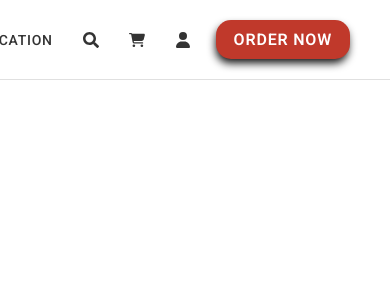
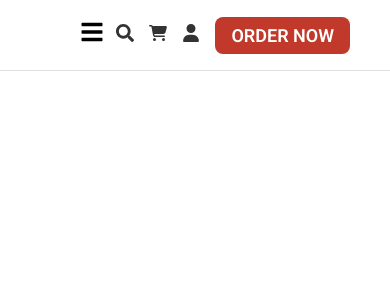
Before and after one commit to soultef/restaurant-management-system-frontend, a React (Create React App) app: page / in a window 390 px wide. Shown: the top 300 px of the page. Built offline with nearby package versions, Linux system fonts and the light colour scheme.

Commit message:
update nav bar and css to make it responsive

```diff
--- a/src/CSS/NavBar.css
+++ b/src/CSS/NavBar.css
@@ -5,65 +5,141 @@
   box-sizing: border-box;
 }
 
+:root{
+    --primary-color:#c0392b;
+}
+
+
 .nav-bar {
   display: flex;
-  justify-content: flex-end;
+  justify-content: space-between;
   align-items: center;
-  padding: 20px 40px;
+  padding: 20px 40px 20px 80px;
+  position: relative;
+  z-index: 1000;
   background-color: #ffffff;
   font-family: 'Roboto', sans-serif;
   border-bottom: 1px solid #e0e0e0;
 }
 
 
-.nav-bar ul {
-  list-style: none;
+.menu-nav-link {
   display: flex;
   align-items: center;
+  gap: 25px;
+  list-style: none;
 }
 
-.menu-nav-link {
-  margin-right: auto;
-  margin-left: 60px;
-}
-
-
-.nav-bar a {
+.menu-nav-link a {
   text-decoration: none;
   color: #333;
-  font-size: 14px;
   font-weight: 500;
-  text-transform: uppercase;
-  letter-spacing: 0.05em;
-  padding: 10px 15px;
-  transition: color 0.2s ease;
+  transition: color 0.3s ease;
 }
 
 .menu-nav-link a:hover {
   color: #c0392b;
 }
 
-.cart-nav-link a {
-  font-size: 16px;
-  display: flex;
-  align-items: center;
-  justify-content: center;
+
+.menu-side-bar {
+  display: none;
+}
+
+.menu-nav-link li:first-child {
+  display: none;
+  font-size: 24px;
+  cursor: pointer;
 }
 
 
+.cart-nav-link {
+  display: flex;
+  gap: 20px;
+  list-style: none;
+  align-items: center;
+}
+
+.cart-nav-link a {
+  color: #333;
+  font-size: 18px;
+  transition: color 0.3s ease;
+}
+
+.cart-nav-link a:hover {
+  color: #c0392b;
+}
+
 .order-link a {
-  background-color: #c0392b;
-  color: #fff;
-  padding: 10px 18px;
-  border-radius: 15px;
-  text-transform: uppercase;
-  font-weight: 600;
-  margin-left: 10px;
-  text-wrap: nowrap;
-  transition: background-color 0.3s ease;
-  box-shadow: -1px 5px 8px -1px #0d0d0d;
+  padding: 8px 16px;
+  background-color:  var(--primary-color);
+  color: white;
+  border-radius: 8px;
+  font-weight: bold;
+  text-decoration: none;
+  transition: background 0.3s ease;
 }
 
 .order-link a:hover {
-  background-color: #82352e;
+  background-color: #a93226;
+  color:#0e00d1
 }
+
+/* Responsive: Mobile View */
+@media (max-width: 768px) {
+  /* Hide main links and show hamburger */
+  .menu-nav-link {
+    gap: 10px;
+  }
+
+  .menu-nav-link li:not(:first-child) {
+    display: none;
+  }
+
+  .menu-nav-link li:first-child {
+    display: block;
+  }
+
+
+  .menu-side-bar {
+    display: flex;
+    flex-direction: column;
+    position: fixed;
+    top: 0;
+    left: -100%;
+    width: 250px;
+    height: 100%;
+    background-color: #fff;
+    padding: 30px 20px;
+    box-shadow: 2px 0 10px rgba(0,0,0,0.1);
+    transition: left 0.3s ease;
+    z-index: 999;
+  }
+
+  .menu-side-bar.show {
+    left: 0;
+  }
+
+  .menu-side-bar li {
+    list-style: none;
+    margin-bottom: 20px;
+    font-size: 18px;
+  }
+
+  .menu-side-bar li a {
+    text-decoration: none;
+    color: #333;
+    font-weight: 500;
+  }
+
+  .menu-side-bar li:first-child {
+    font-size: 24px;
+    align-self: flex-end;
+    cursor: pointer;
+  }
+
+
+  .cart-nav-link {
+    gap: 15px;
+  }
+}
--- a/src/NavBar.js
+++ b/src/NavBar.js
@@ -1,15 +1,22 @@
-import React, {useState} from 'react'
-import { FaSearch} from 'react-icons/fa';
-import { FaUser,FaCartShopping } from 'react-icons/fa6';
-import './CSS/NavBar.css'
-
-
+import React, { useState } from 'react';
+import { FaSearch, FaBars, FaTimes } from 'react-icons/fa';
+import { FaUser, FaCartShopping } from 'react-icons/fa6';
+import './CSS/NavBar.css';
 
 function NavBar() {
+  const [sidebarOpen, setSidebarOpen] = useState(false);
+
+  const toggleSidebar = () => {
+    setSidebarOpen(!sidebarOpen);
+  };
 
   return (
-    <nav className='nav-bar'>
-      <ul className='menu-nav-link'>
+    <nav className="nav-bar">
+
+      <ul className="menu-nav-link">
+        <li onClick={toggleSidebar}>
+          <FaBars />
+        </li>
         <li><a href="#">Logo</a></li>
         <li><a href="#">MENUE</a></li>
         <li><a href="#">SPECIALS</a></li>
@@ -18,14 +25,28 @@ function NavBar() {
         <li><a href="#">LOCATION</a></li>
       </ul>
 
-      <ul className='cart-nav-link'>
-        <li><a href="#"><FaSearch/></a></li>
-        <li><a href="#"><FaCartShopping/></a></li>
-        <li><a href="#"><FaUser/></a></li>
-        <li className='order-link'><a href="#">ORDER NOW</a></li>
+
+      <ul className={`menu-side-bar ${sidebarOpen ? 'show' : ''}`}>
+        <li onClick={toggleSidebar}>
+          <FaTimes />
+        </li>
+        <li><a href="#">Logo</a></li>
+        <li><a href="#">MENUE</a></li>
+        <li><a href="#">SPECIALS</a></li>
+        <li><a href="#">RESERVE</a></li>
+        <li><a href="#">JOBS</a></li>
+        <li><a href="#">LOCATION</a></li>
+      </ul>
+
+
+      <ul className="cart-nav-link">
+        <li><a href="#"><FaSearch /></a></li>
+        <li><a href="#"><FaCartShopping /></a></li>
+        <li><a href="#"><FaUser /></a></li>
+        <li className="order-link"><a href="#">ORDER NOW</a></li>
       </ul>
     </nav>
-  )
+  );
 }
 
 export default NavBar;
```
